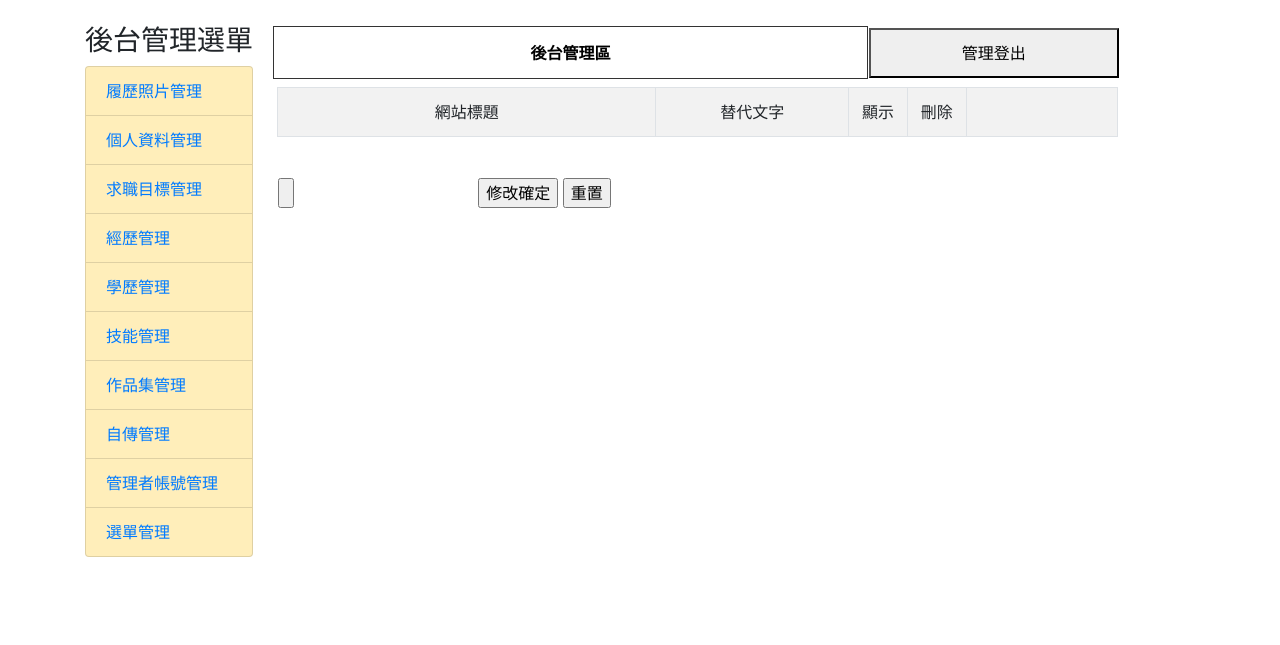
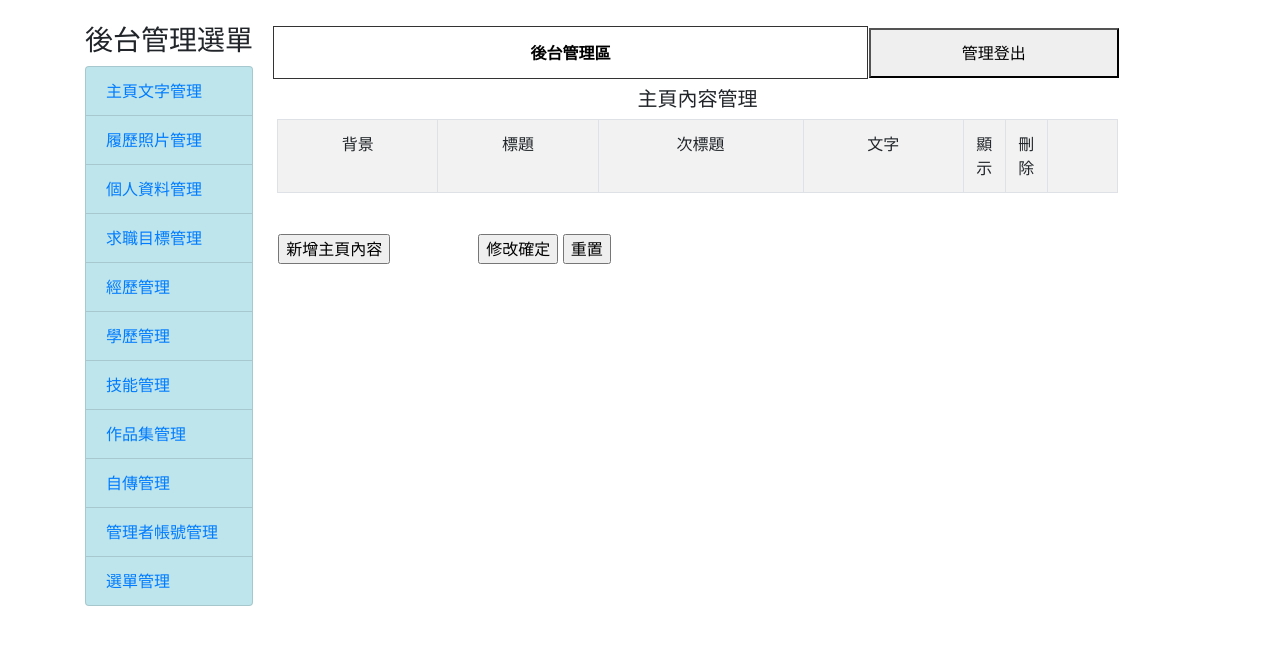
Before and after one commit to Yilin0324/phpResume, a PHP site: page /backend.php?do=hero in a window 1280 px wide. Shown: the top 645 px of the page. Run offline with PHP 8.4, Linux system fonts and the light colour scheme; data that the repository does not hold is empty.

Commit message:
完成主畫面

```diff
--- a/backend.php
+++ b/backend.php
@@ -44,34 +44,37 @@
                     <!--主選單放此-->
                     <h3>後台管理選單</h3>
                 <ul class="list-group">
-                    <li class="list-group-item list-group-item-warning list-group-item-action ">
+                    <li class="list-group-item list-group-item-info list-group-item-action ">
+                    <a href="./backend.php?do=hero">主頁文字管理</a>
+                    </li>
+                    <li class="list-group-item list-group-item-info list-group-item-action ">
                     <a href="./backend.php?do=image">履歷照片管理</a>
                     </li>
-                    <li class="list-group-item list-group-item-warning list-group-item-action ">
+                    <li class="list-group-item list-group-item-info list-group-item-action ">
                     <a href="?do=personal">個人資料管理</a>
                     </li>
-                    <li class="list-group-item list-group-item-warning list-group-item-action ">
+                    <li class="list-group-item list-group-item-info list-group-item-action ">
                     <a href="?do=job">求職目標管理</a>
                     </li>
-                    <li class="list-group-item list-group-item-warning list-group-item-action ">
+                    <li class="list-group-item list-group-item-info list-group-item-action ">
                     <a href="?do=experience">經歷管理</a>
                     </li>
-                    <li class="list-group-item list-group-item-warning list-group-item-action ">
+                    <li class="list-group-item list-group-item-info list-group-item-action ">
                     <a href="?do=education">學歷管理</a>
                     </li>
-                    <li class="list-group-item list-group-item-warning list-group-item-action ">
+                    <li class="list-group-item list-group-item-info list-group-item-action ">
                     <a href="?do=skills">技能管理</a>
                     </li>
-                    <li class="list-group-item list-group-item-warning list-group-item-action ">
+                    <li class="list-group-item list-group-item-info list-group-item-action ">
                     <a href="?do=portfolio">作品集管理</a>
                     </li>
-                    <li class="list-group-item list-group-item-warning list-group-item-action ">
+                    <li class="list-group-item list-group-item-info list-group-item-action ">
                     <a href="?do=biography">自傳管理</a>
                     </li>
-                    <li class="list-group-item list-group-item-warning list-group-item-action ">
+                    <li class="list-group-item list-group-item-info list-group-item-action ">
                     <a href="?do=admin">管理者帳號管理</a>
                     </li>
-                    <li class="list-group-item list-group-item-warning list-group-item-action ">
+                    <li class="list-group-item list-group-item-info list-group-item-action ">
                     <a href="?do=menu">選單管理</a>
                     </li>
                 </ul>
--- a/backend/image.php
+++ b/backend/hero.php
@@ -5,33 +5,41 @@
         <table width="100%" class="table table-bordered table-striped text-center">
             <tbody>
                 <tr>
-                    <td width="45%">網站標題</td>
-                    <td width="23%">替代文字</td>
-                    <td width="7%">顯示</td>
-                    <td width="7%">刪除</td>
+                    <td>背景</td>
+                    <td>標題</td>
+                    <td>次標題</td>
+                    <td>文字</td>
+                    <td width="5%">顯示</td>
+                    <td width="5%">刪除</td>
                     <td></td>
                 </tr>
             <?php
 
-                $rows=$Image->all();
+                $rows=$Hero->all();
                 foreach ($rows as $key => $value) {
                 ?>
                 <tr>
-                    <td width="45%">
+                    <td>
                         <img src="img/<?=$value['img'];?>" style="width:120px;height:150px;">
                     </td>
-                    <td width="23%">
-                        <input type="text" name='text[]' value="<?=$value['text'];?>">
+                    <td>
+                        <input type="text" name='subject[]' value="<?=$value['subject'];?>">
                     </td>
-                    <td width="7%">
-                        <input type="radio" name="sh" value="<?=$value['id'];?>" <?=($value['sh']==1)?"checked":"";?>>
+                    <td>
+                        <input type="text" name='title[]' value="<?=$value['title'];?>">
                     </td>
-                    <td width="7%">
+                    <td>
+                        <textarea name="text[]"  style="width:90%;height:60px"><?=$value['text'];?></textarea>
+                    </td>
+                    <td>
+                        <input type="checkbox" name="sh[]" value="<?=$value['id'];?>" <?=($value['sh']==1)?"checked":"";?>>
+                    </td>
+                    <td>
                         <input type="checkbox" name="del[]" value="<?=$value['id'];?>">
                     </td>
                     <td>
-                        <input type="button"  value="更新圖片"
-                            onclick="op(&#39;#cover&#39;,&#39;#cvr&#39;,&#39;modal/title_update.php?id=<?=$value['id'];?>&#39;)">
+                        <input type="button"  value="更換圖片"
+                            onclick="op(&#39;#cover&#39;,&#39;#cvr&#39;,&#39;modal/hero_update.php?id=<?=$value['id'];?>&#39;)">
                     </td>
                     <input type="hidden" name="id[]" value="<?=$value['id'];?>">
                 </tr>
--- a/base.php
+++ b/base.php
@@ -6,6 +6,7 @@ date_default_timezone_set("Asia/Taipei");
 
 
 $ts=[
+        "hero"=>"主頁內容管理",
         "image"=>"履歷照片",
         "ad"=>"個人基本資料管理",
         "personal"=>"個人基本資料管理",
@@ -19,6 +20,7 @@ $ts=[
         "biography"=>"自傳管理"
     ];
 $as=[
+        "hero"=>"新增主頁內容",
         "image"=>"新增履歷照片",
         "ad"=>"新增個人基本資料",
         "personal"=>"新增個人基本資料",
@@ -32,6 +34,7 @@ $as=[
         "biography"=>"新增自傳"
     ];
 $hs=[
+        "hero"=>"主頁",
         "image"=>"履歷照片",
         "ad"=>"個人基本資料",
         "personal"=>"個人基本資料",
@@ -175,6 +178,7 @@ function to($url){
 }
 
 
+ $Hero=new DB('hero');
  $Image=new DB('image');
  $Personal=new DB('personal');
  $Job=new DB('job');
```
Also changed, not shown: api/add.php (+8 -2 lines), api/edit.php (+12 -5 lines), css/custom21.css (+14 -8 lines), index.php (+14 -10 lines), modal/hero.php (added, +30 -0 lines), modal/hero_update.php (added, +20 -0 lines), img/hero4.jpg (added).
